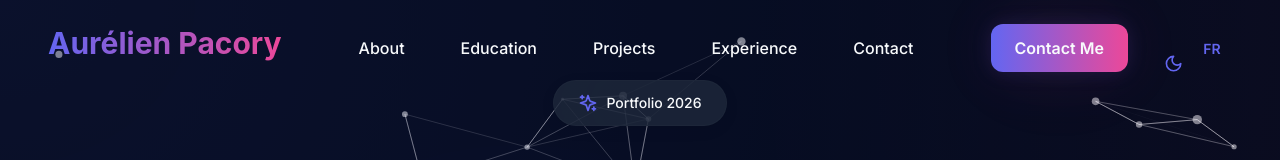
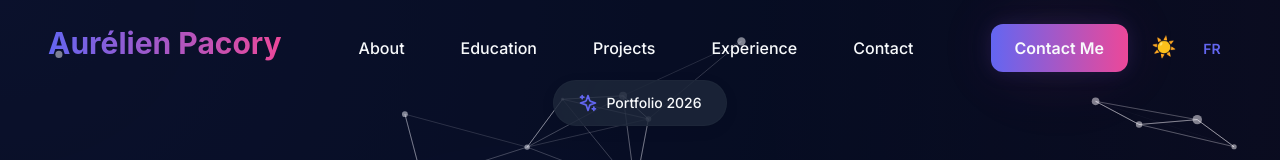
Before and after one commit to AurelienPACORY/AurelienPACORY.github.io, a React (Vite) app: page / in a window 1280 px wide. Shown: the top 160 px of the page. Built offline with nearby package versions, Linux system fonts and the light colour scheme; a web font is replaced by a local one.

Commit message:
Fix: Rétablissement des émojis pour l'alignement parfait du ThemeSwitcher

```diff
--- a/src/components/Navigation.tsx
+++ b/src/components/Navigation.tsx
@@ -109,9 +109,8 @@ export const Navigation = () => {
               </motion.div>
             </motion.a>
             <div className="flex items-baseline gap-2">
-              <ThemeSwitcher className="-translate-y-0.5" />
-              <LanguageSwitcher />
-            </div>
+                          <ThemeSwitcher />
+                          <LanguageSwitcher />            </div>
           </div>
 
           {/* Mobile Menu Button */}
--- a/src/components/ui/ThemeSwitcher.tsx
+++ b/src/components/ui/ThemeSwitcher.tsx
@@ -1,11 +1,7 @@
 import { useTheme } from 'next-themes';
 import { Button } from './Button';
-import { Moon, Sun } from 'lucide-react';
-import { HTMLAttributes } from 'react';
 
-interface ThemeSwitcherProps extends HTMLAttributes<HTMLButtonElement> {}
-
-export function ThemeSwitcher({ className }: ThemeSwitcherProps) {
+export function ThemeSwitcher() {
   const { theme, setTheme } = useTheme();
 
   return (
@@ -14,15 +10,10 @@ export function ThemeSwitcher({ className }: ThemeSwitcherProps) {
       size="icon"
       onClick={() => setTheme(theme === 'light' ? 'dark' : 'light')}
       aria-label="Toggle theme"
-      className={className}
     >
-      <Sun className="absolute h-[1.2rem] w-[1.2rem] transition-all duration-300
-                      scale-100 rotate-0 opacity-100 pointer-events-auto
-                      dark:scale-0 dark:-rotate-90 dark:opacity-0 dark:pointer-events-none" />
-      <Moon className="absolute h-[1.2rem] w-[1.2rem] transition-all duration-300
-                      scale-0 rotate-90 opacity-0 pointer-events-none
-                      dark:scale-100 dark:rotate-0 dark:opacity-100 dark:pointer-events-auto" />
-      <span className="sr-only">Toggle theme</span>
+      <span className="text-xl">
+        {theme === 'light' ? '🌙' : '☀️'}
+      </span>
     </Button>
   );
 }
```
